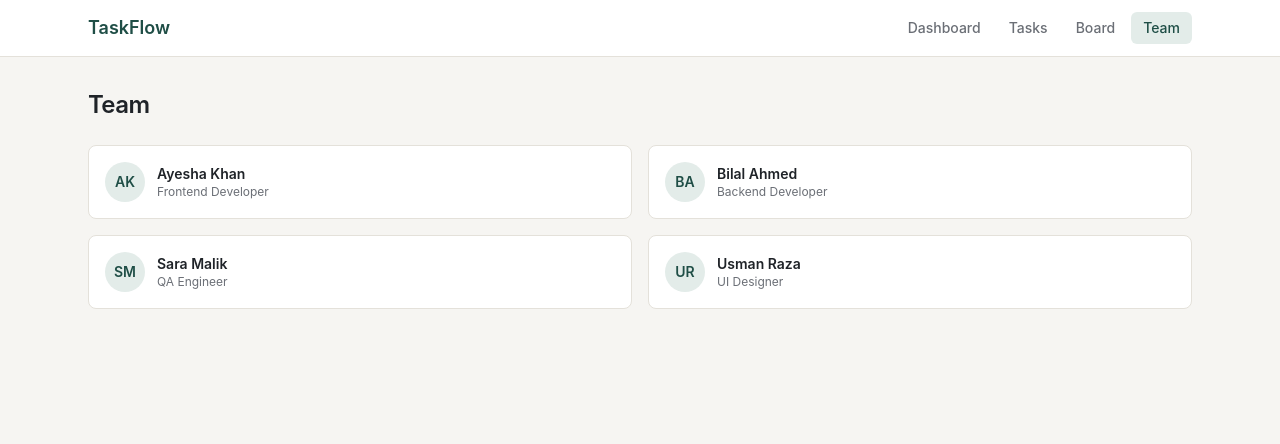
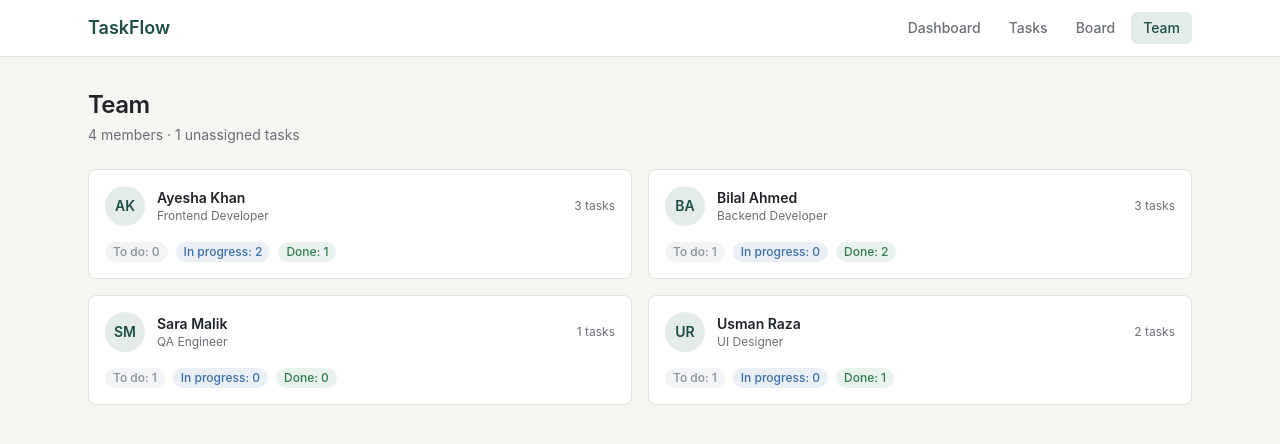
Before and after one commit to khadijafatima409/taskflow, a React (Vite) app: page /team in a window 1280 px wide. Shown: the top 444 px of the page. Built offline with nearby package versions, Linux system fonts and the light colour scheme.

Commit message:
feat(team): show task counts per member

```diff
--- a/src/App.tsx
+++ b/src/App.tsx
@@ -50,7 +50,7 @@ function App() {
             }
           />
           <Route path="/board" element={<BoardPage tasks={tasks} onMove={changeTaskStatus} />} />
-          <Route path="/team" element={<TeamPage />} />
+          <Route path="/team" element={<TeamPage tasks={tasks} />} />
         </Route>
       </Routes>
     </BrowserRouter>
--- a/src/components/features/team/TeamPage.tsx
+++ b/src/components/features/team/TeamPage.tsx
@@ -1,15 +1,33 @@
+import Badge from '../../Badge';
 import Card from '../../Card';
 import { seedTeam } from '../../../data/seedTeam';
+import { statuses, statusLabels, statusTones } from '../../../data/taskOptions';
+import type { Task } from '../../../types/task';
 import { getInitials } from '../../../utils/team';
 
-function TeamPage() {
+interface TeamPageProps {
+  tasks: Task[];
+}
+
+function TeamPage({ tasks }: TeamPageProps) {
+  const unassignedCount = tasks.filter((task) => task.assigneeId === null).length;
+
   return (
     <main className="mx-auto max-w-6xl px-4 py-8 sm:px-6">
-      <h1 className="mb-6 text-2xl font-semibold tracking-tight">Team</h1>
+      <div className="mb-6">
+        <h1 className="text-2xl font-semibold tracking-tight">Team</h1>
+        <p className="mt-1 text-sm text-muted">
+          {seedTeam.length} members · {unassignedCount} unassigned tasks
+        </p>
+      </div>
 
       <div className="grid gap-4 sm:grid-cols-2">
-        {seedTeam.map((member) => (
+        {seedTeam.map((member) => {
+          const memberTasks = tasks.filter((task) => task.assigneeId === member.id);
+
+          return (
             <Card key={member.id} className="p-4">
+              <div className="flex items-center justify-between gap-3">
                 <div className="flex items-center gap-3">
                   <span className="flex h-10 w-10 items-center justify-center rounded-full bg-primary-soft text-sm font-semibold text-primary">
                     {getInitials(member.name)}
@@ -19,8 +37,22 @@ function TeamPage() {
                     <p className="text-xs text-muted">{member.role}</p>
                   </div>
                 </div>
+                <span className="text-xs text-muted">{memberTasks.length} tasks</span>
+              </div>
+
+              <div className="mt-4 flex flex-wrap gap-2">
+                {statuses.map((status) => {
+                  const count = memberTasks.filter((task) => task.status === status).length;
+                  return (
+                    <Badge key={status} tone={statusTones[status]}>
+                      {statusLabels[status]}: {count}
+                    </Badge>
+                  );
+                })}
+              </div>
             </Card>
-        ))}
+          );
+        })}
       </div>
     </main>
   );
```
Lines whose indentation alone changed are shown as unchanged.
